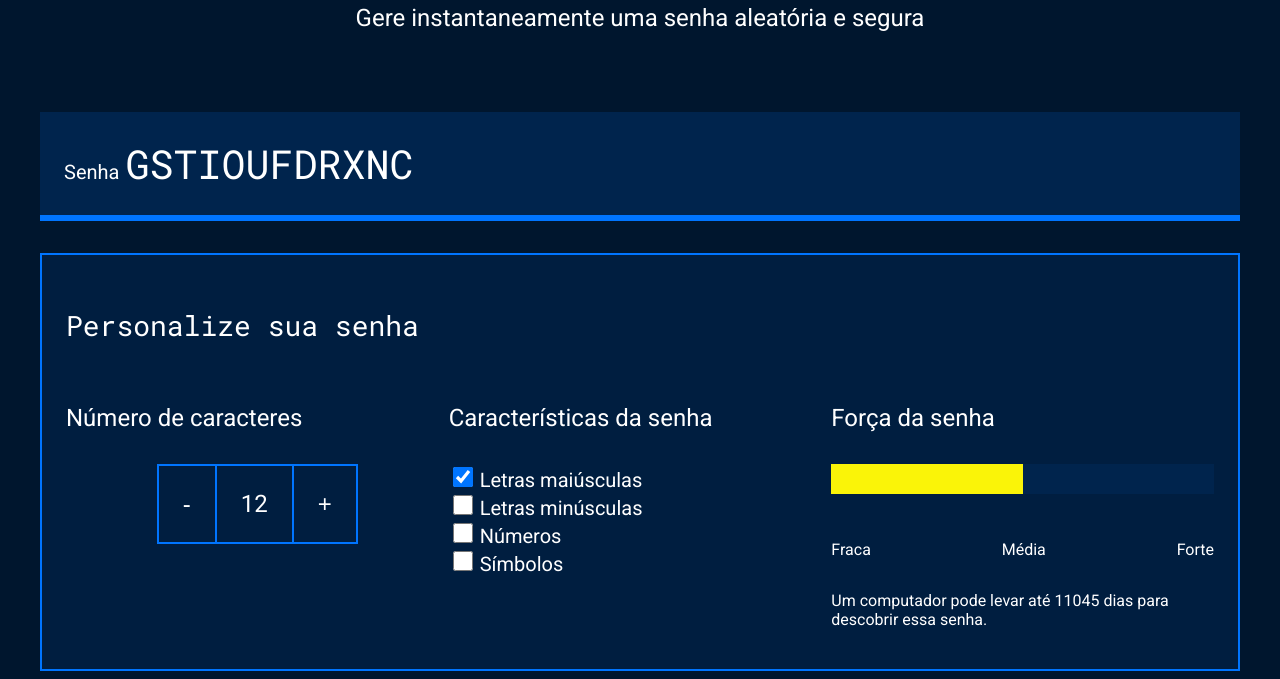
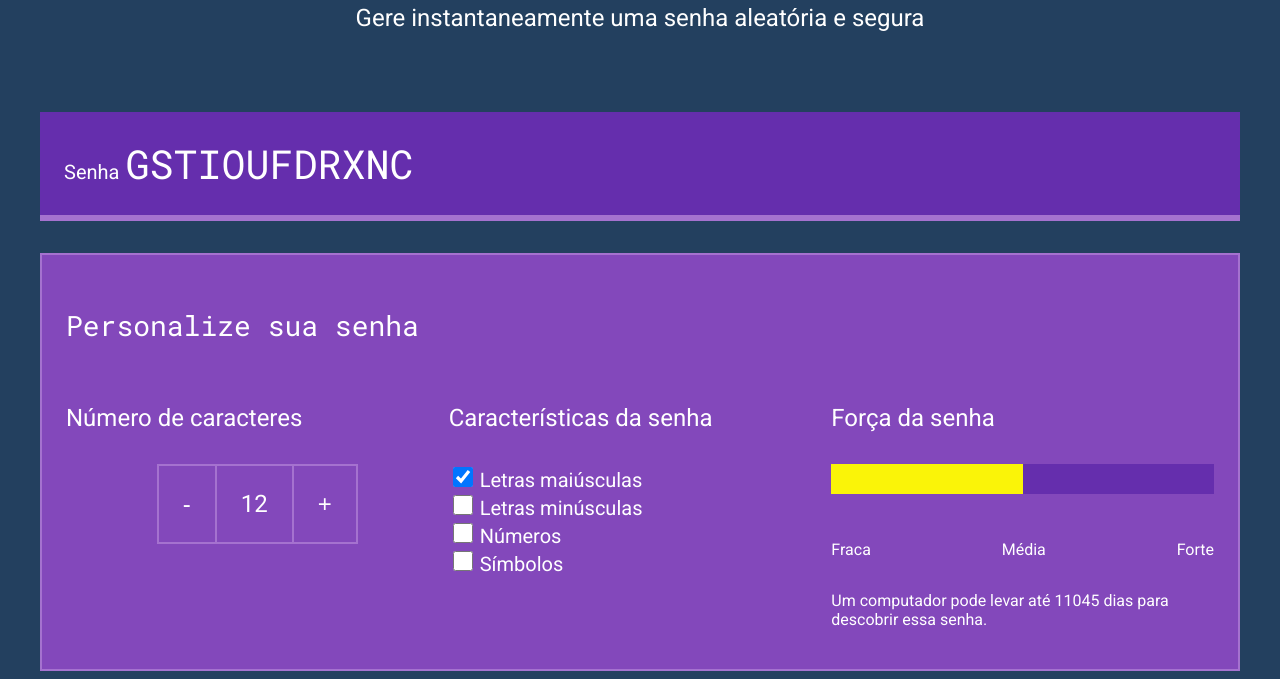
Before and after one commit to Ana-lu1/Seguranca-digital, a plain HTML site: page index.html in a window 1280 px wide. Shown: the part 214-893 px from the top of the page. Drawn offline with Linux system fonts and the light colour scheme.

Commit message:
Update style.css
Projeto final com alteração

```diff
--- a/style.css
+++ b/style.css
@@ -2,10 +2,10 @@
 
 :root{
     --branco: white;
-    --cor-de-fundo: #00162E;
-    --fundo-senha: #00244D;
-    --fundo-texto: #001E40;
-    --borda: #0075FF;
+    --cor-de-fundo: #23405f;
+    --fundo-senha: #652ead;
+    --fundo-texto: #8348bb;
+    --borda: #a572cf;
     --roboto: 'Roboto', sans-serif;
     --roboto-mono: 'Roboto Mono', monospace;
 }
```
